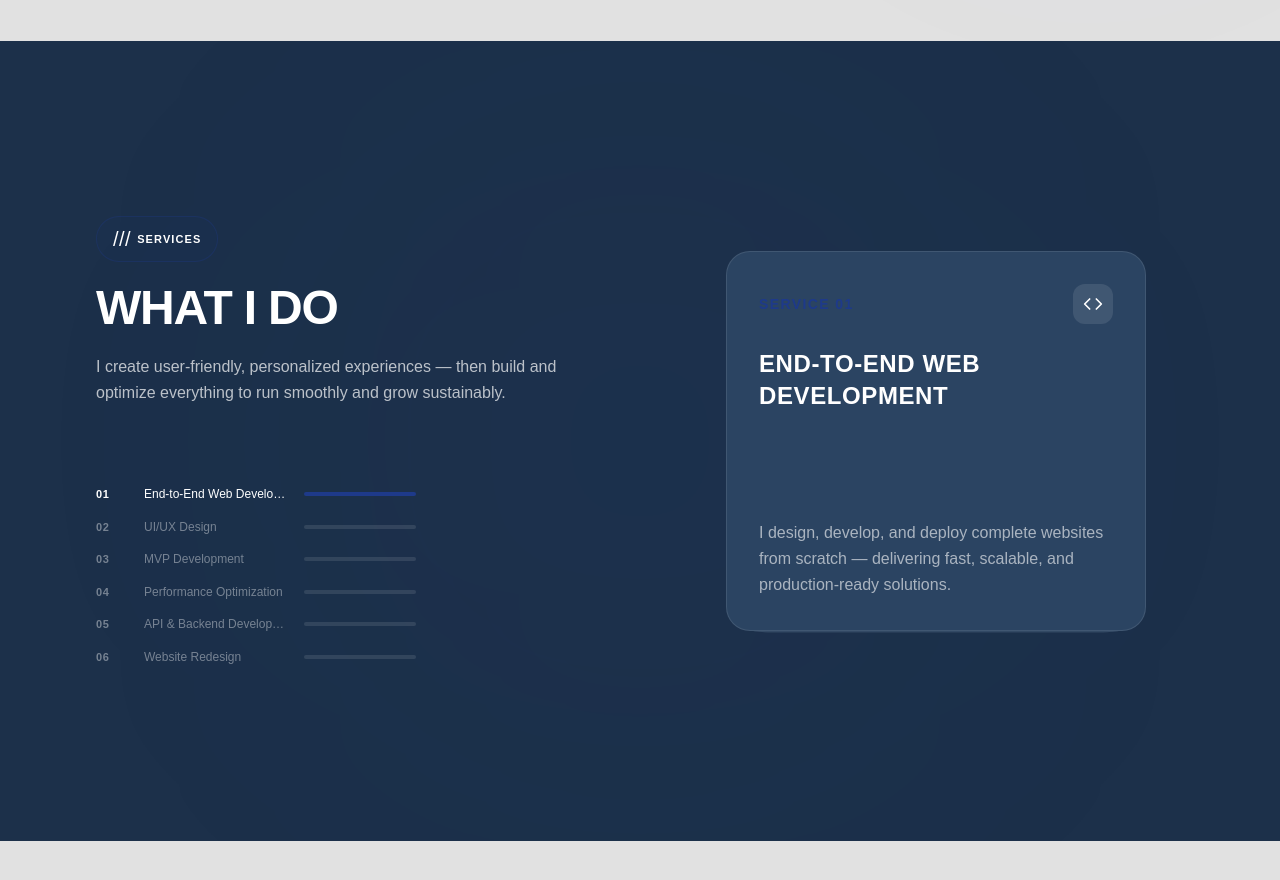
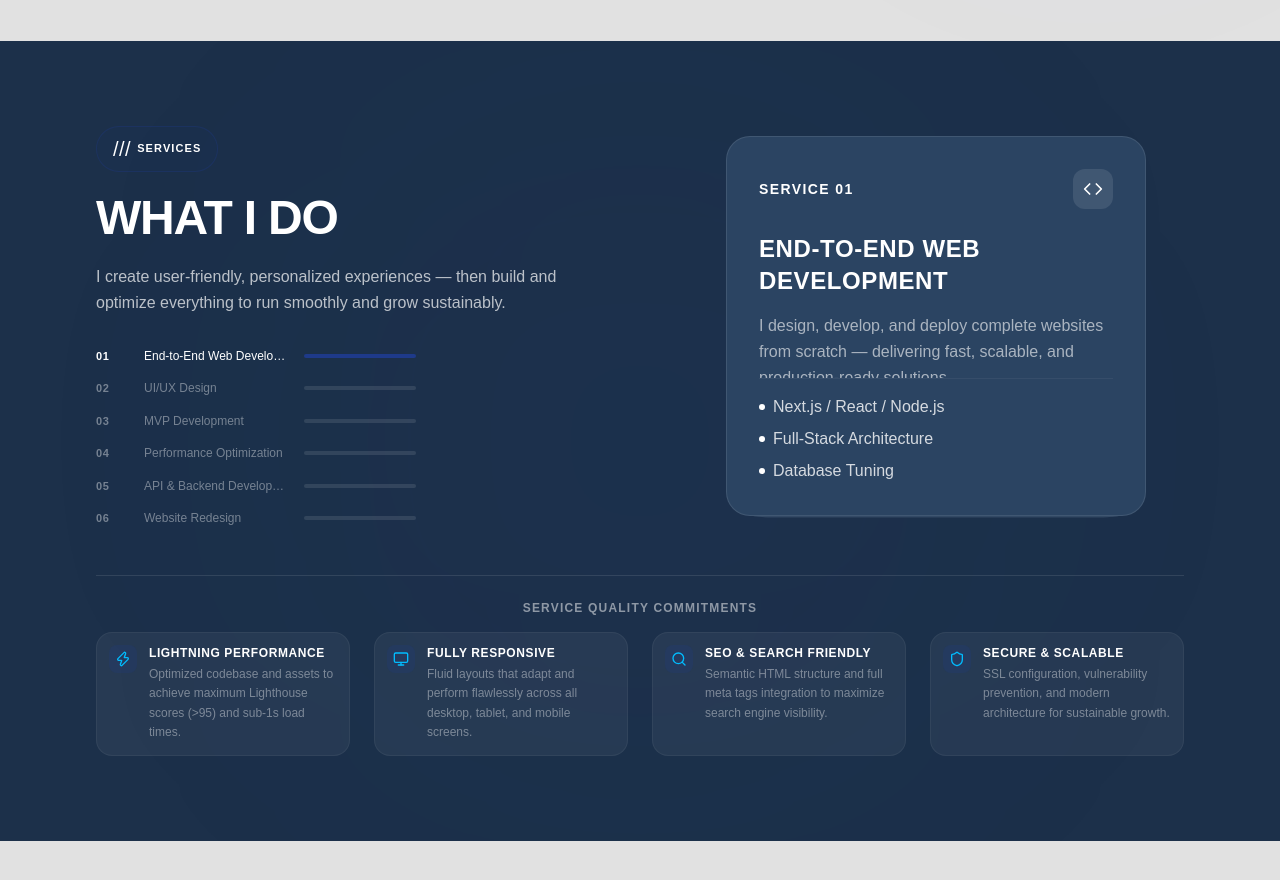
Before and after one commit to nquanghien97/portfolio, a Next.js app: page /en in a window 1280 px wide. Shown: the part 1940-2820 px from the top of the page. Built offline with nearby package versions, Linux system fonts and the light colour scheme; no server answers; the database is empty; a web font is replaced by a local one.

Commit message:
enhance ServicesPreview component with additional icons and features list

```diff
--- a/src/components/home/ServicesPreview.tsx
+++ b/src/components/home/ServicesPreview.tsx
@@ -2,7 +2,7 @@
 
 import { useTranslations } from 'next-intl';
 import { SectionHeader } from '@/components/ui/SectionHeader';
-import { Code, Palette, Rocket, Gauge, Server, RefreshCw } from 'lucide-react';
+import { Code, Palette, Rocket, Gauge, Server, RefreshCw, Zap, Monitor, Search, Shield } from 'lucide-react';
 import { useRef } from 'react';
 import gsap from 'gsap';
 import { ScrollTrigger } from 'gsap/ScrollTrigger';
@@ -19,6 +19,7 @@
   const items = [0, 1, 2, 3, 4, 5].map((i) => ({
     title: t(`items.${i}.title`),
     description: t(`items.${i}.description`),
+    features: [t(`items.${i}.features.0`), t(`items.${i}.features.1`), t(`items.${i}.features.2`)],
     icon: serviceIcons[i],
   }));
 
@@ -164,7 +165,8 @@
       <div className="absolute top-1/2 left-1/2 -translate-x-1/2 -translate-y-1/2 w-[600px] h-[600px] bg-accent/5 rounded-full blur-[150px] pointer-events-none" />
 
       <div className="h-screen sticky top-0 flex items-center justify-center overflow-hidden px-6 md:px-12 lg:px-24">
-        <div className="max-w-7xl w-full grid grid-cols-1 lg:grid-cols-2 gap-12 lg:gap-24 items-center relative z-10">
+        <div className="max-w-7xl w-full flex flex-col gap-6 sm:gap-8 lg:gap-12 relative z-10">
+          <div className="grid grid-cols-1 lg:grid-cols-2 gap-12 lg:gap-24 items-center relative z-10">
 
           {/* Left Column: Info & Indicators */}
           <div className="flex flex-col justify-center">
@@ -173,6 +175,8 @@
               title={t('sectionTitle')}
               description={t('sectionDescription')}
               dark
+              className="mb-2 sm:mb-4"
+              descriptionClassName="hidden sm:block"
             />
 
             {/* Stepper progress bars */}
@@ -194,7 +198,7 @@
           </div>
 
           {/* Right Column: Stacked Cards */}
-          <div className="h-[320px] sm:h-[380px] relative w-full flex items-center justify-center">
+          <div className="h-[360px] sm:h-[380px] relative w-full flex items-center justify-center">
             {items.map((item, i) => {
               const Icon = item.icon;
               return (
@@ -215,8 +219,8 @@
                   >
                     <div>
                       {/* Number */}
-                      <div className="flex items-center justify-between mb-6">
-                        <span className="text-accent text-sm font-bold tracking-widest uppercase">
+                      <div className="flex items-center justify-between mb-4 sm:mb-6">
+                        <span className="text-white text-sm font-bold tracking-widest uppercase">
                           Service 0{i + 1}
                         </span>
                         <div className="w-10 h-10 rounded-xl bg-white/10 flex items-center justify-center">
@@ -224,18 +228,59 @@
                         </div>
                       </div>
 
-                      <h3 className="text-xl sm:text-2xl font-bold text-white mb-4 uppercase tracking-wide">
+                      <h3 className="text-2xl sm:text-2xl font-bold text-white mb-4 uppercase tracking-wide">
                         {item.title}
                       </h3>
                     </div>
 
-                    <p className="text-white/60 text-sm sm:text-base leading-relaxed">
+                    <p className="text-white/60 text-base leading-relaxed line-clamp-3">
                       {item.description}
                     </p>
+
+                    {/* Features/Deliverables List */}
+                    <div className="border-t border-white/5 pt-3 sm:pt-4">
+                      <ul className="flex flex-col gap-2">
+                        {item.features.map((feat, fIdx) => (
+                          <li key={fIdx} className="flex items-center gap-2 text-white/80 text-sm sm:text-base">
+                            <span className="w-1.5 h-1.5 rounded-full bg-white shrink-0" />
+                            <span className="truncate sm:whitespace-normal">{feat}</span>
+                          </li>
+                        ))}
+                      </ul>
+                    </div>
                   </div>
                 </div>
               );
             })}
+          </div>
+          </div>
+
+          {/* Service Commitments Grid (Horizontal Full-width at the bottom) */}
+          <div className="pt-4 sm:pt-6 border-t border-white/10 w-full">
+            <h4 className="text-white text-[10px] sm:text-xs font-semibold uppercase tracking-widest mb-2 lg:mb-4 opacity-50 text-center">
+              {t('commitments.title')}
+            </h4>
+            <div className="grid grid-cols-2 lg:grid-cols-4 gap-4 lg:gap-6">
+              {[0, 1, 2, 3].map((idx) => {
+                const icons = [Zap, Monitor, Search, Shield];
+                const IconComp = icons[idx];
+                return (
+                  <div key={idx} className="flex gap-3 lg:gap-3 items-center lg:items-start p-3 lg:p-3 bg-white/5 rounded-xl lg:rounded-2xl border border-white/5 hover:border-white/10 hover:bg-white/10 hover:shadow-lg transition-all duration-300">
+                    <div className="p-1.5 lg:p-1.5 bg-accent/20 rounded-lg shrink-0">
+                      <IconComp className="w-4 h-4 lg:w-4 lg:h-4 text-sky-400" />
+                    </div>
+                    <div>
+                      <h5 className="text-white font-bold text-xs lg:text-xs uppercase tracking-wider">
+                        {t(`commitments.items.${idx}.title`)}
+                      </h5>
+                      <p className="text-white/40 text-xs leading-relaxed hidden lg:block mt-1">
+                        {t(`commitments.items.${idx}.desc`)}
+                      </p>
+                    </div>
+                  </div>
+                );
+              })}
+            </div>
           </div>
 
         </div>
```
